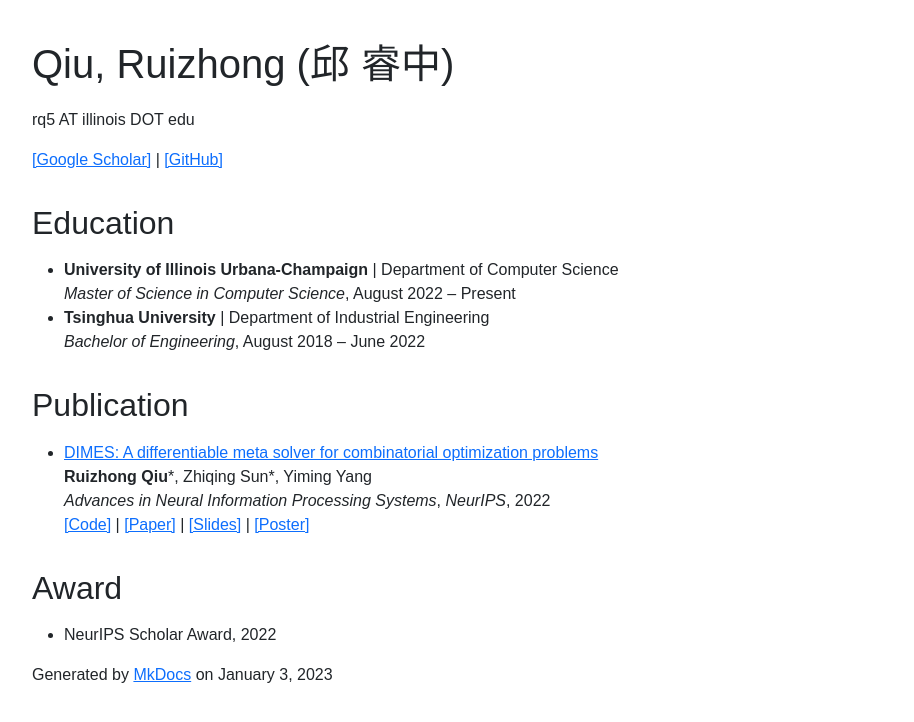
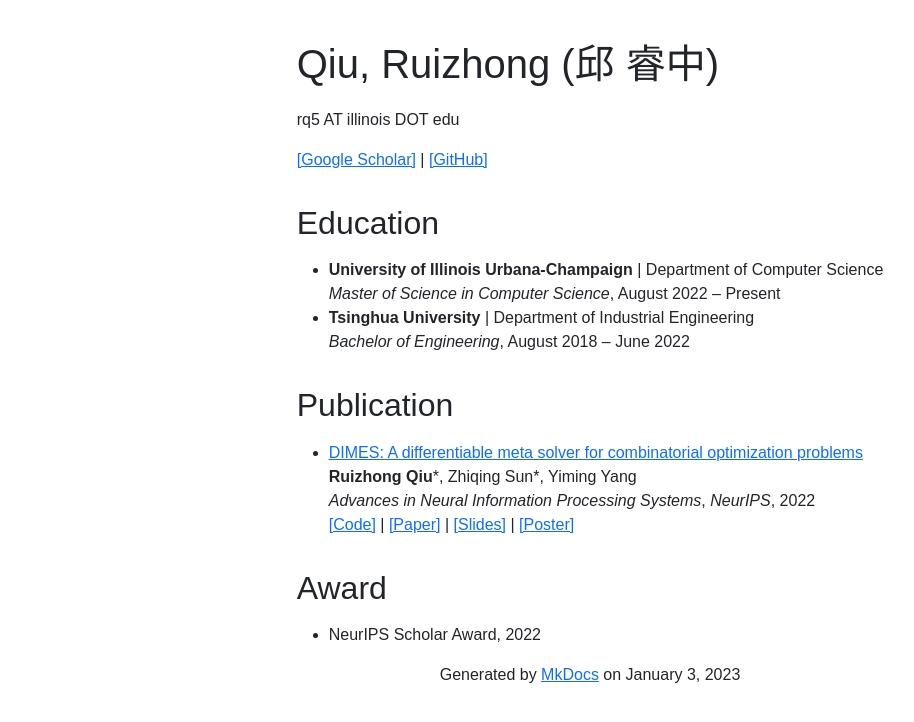
Before and after one commit to q-rz/q-rz.github.io, a plain HTML site: page index.html in a window 1280 px wide. Shown: the whole page, without its empty margins (50-964 px from the left). Drawn offline with Linux system fonts and the light colour scheme.

Commit message:
Update index.html

```diff
--- a/index.html
+++ b/index.html
@@ -5,13 +5,13 @@
 <meta name="viewport" content="width=device-width, initial-scale=1" />
 <title>Qiu, Ruizhong</title>
 <link href="assets/bootstrap.min.css?v=5.3.0-alpha1" rel="stylesheet" type="text/css" />
-<link href="assets/style.css?t=1672784925" rel="stylesheet" type="text/css" />
+<link href="assets/style.css?t=1672785789" rel="stylesheet" type="text/css" />
 </head>
 <body>
 <div class="container">
 <div class="row">
-<div class="col-sm-11 col-md-9 col-lg-7">
-
+<div class="col"></div>
+<div class="col-auto">
 <h1 id="qiu-ruizhong">Qiu, Ruizhong (邱 睿中)</h1>
 <p>rq5 AT illinois DOT edu</p>
 <p><a href="https://scholar.google.com/citations?user=REKarmcAAAAJ">[Google Scholar]</a> | <a href="https://github.com/q-rz">[GitHub]</a></p>
@@ -28,11 +28,11 @@
 <ul>
 <li>NeurIPS Scholar Award, 2022</li>
 </ul>
-
 <footer>
-<p>Generated by <a href="https://www.mkdocs.org/">MkDocs</a> on January 3, 2023</p>
+<p class="text-center">Generated by <a href="https://www.mkdocs.org/">MkDocs</a> on January 3, 2023</p>
 </footer>
 </div>
+<div class="col"></div>
 </div>
 </div>
 </body>
```
